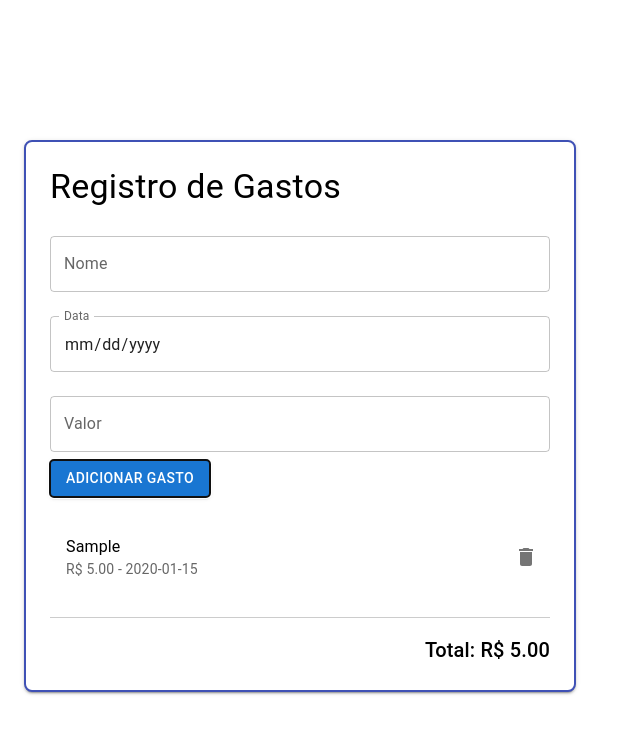
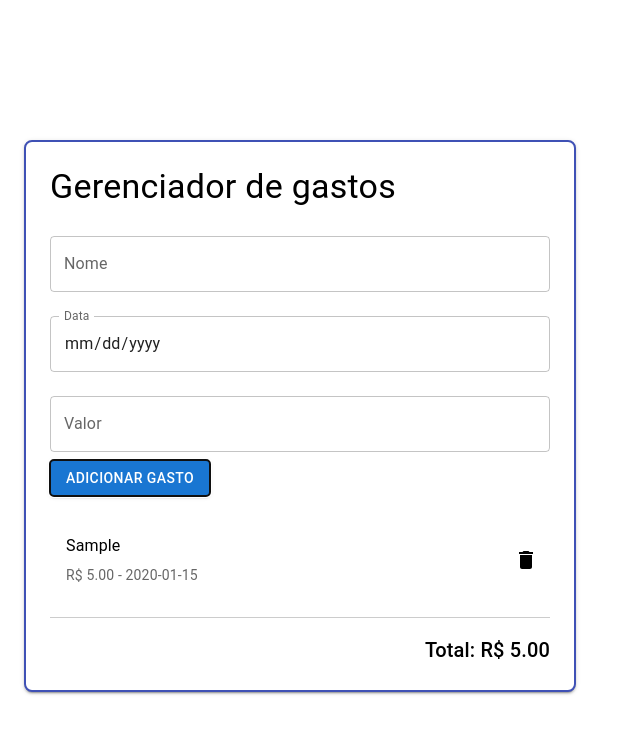
Before and after one commit to Joao-Lucas-de-Oliveira-Lima/web-expense-manager-front, a React (Vite) app: page / in a window 1280 px wide. Both pictures are taken after typing "Sample", "2020-01-15", "5" into the empty fields and a click on the button "ADICIONAR GASTO". Shown: the top 734 px of the page, without its empty margins (0-640 px from the left). Built offline with nearby package versions, Linux system fonts and the light colour scheme.

Commit message:
feat: final version

```diff
--- a/src/App.jsx
+++ b/src/App.jsx
@@ -26,9 +26,11 @@ const App = () => {
       return;
     }
 
+    // Se a validação passar, adiciona a despesa
     setExpenses([...expenses, expense]);
     setShowAlert(false); // Ocultar o alerta quando o gasto for adicionado corretamente
   };
+
 
   const removeExpense = (index) => {
     const newExpenses = expenses.filter((_, i) => i !== index);
@@ -63,7 +65,7 @@ const App = () => {
         }}
       >
         <Typography variant="h4" component="h1" gutterBottom sx={{ color: 'black' }}>
-          Registro de Gastos
+          Gerenciador de gastos
         </Typography>
 
         {/* Formulário */}
--- a/src/components/ExpenseForm.jsx
+++ b/src/components/ExpenseForm.jsx
@@ -2,22 +2,31 @@ import React, { useState } from 'react';
 import { TextField, Button, Box } from '@mui/material';
 
 const ExpenseForm = ({ onAddExpense }) => {
-  // Inicializar os campos com valores padrão
-  const [name, setName] = useState(''); // Padrão vazio
-  const [date, setDate] = useState(''); // Padrão vazio
-  const [value, setValue] = useState(''); // Padrão vazio
-
+  const [name, setName] = useState('');
+  const [date, setDate] = useState('');
+  const [value, setValue] = useState('');
   const handleSubmit = (e) => {
     e.preventDefault();
 
-    // Chama a função onAddExpense com um objeto que pode ter valores vazios
     onAddExpense({ name, date, value });
+    if (name && date && value >= 0) {
+      setName('');
+      setDate('');
+      setValue('');
+    } else {
+      console.log('Preencha todos os campos corretamente.');
+    }
+  };
 
-    // Limpar o formulário após a submissão
+  /*
+  const handleSubmit = (e) => {
+    e.preventDefault();
+    onAddExpense({ name, date, value });
     setName('');
     setDate('');
     setValue('');
   };
+  */
 
   return (
     <Box component="form" onSubmit={handleSubmit} sx={{ mb: 2 }}>
@@ -35,14 +44,16 @@ const ExpenseForm = ({ onAddExpense }) => {
         variant="outlined"
         fullWidth
         margin="normal"
-        InputLabelProps={{
-          shrink: true,
+        slotProps={{
+          inputLabel: {
+            shrink: date !== 'data',
+          },
         }}
         value={date}
         onChange={(e) => setDate(e.target.value)}
         sx={{
           '& input::-webkit-calendar-picker-indicator': {
-            filter: 'invert(1)', // Torna o ícone preto
+            filter: 'invert(1)',
           },
         }}
       />
@@ -55,7 +66,7 @@ const ExpenseForm = ({ onAddExpense }) => {
         value={value}
         onChange={(e) => setValue(e.target.value)}
         inputProps={{
-          min: 0, // Define o valor mínimo como 0
+          min: 0,
         }}
       />
       <Button variant="contained" color="primary" type="submit">
--- a/src/components/ExpenseList.jsx
+++ b/src/components/ExpenseList.jsx
@@ -1,5 +1,5 @@
 import React from 'react';
-import { List, ListItem, ListItemText, ListItemSecondaryAction, IconButton } from '@mui/material';
+import { List, ListItem, ListItemText, IconButton, Tooltip } from '@mui/material';
 import DeleteIcon from '@mui/icons-material/Delete';
 
 const ExpenseList = ({ expenses, onRemoveExpense }) => {
@@ -14,22 +14,40 @@ const ExpenseList = ({ expenses, onRemoveExpense }) => {
             sx={{
               display: 'flex',
               justifyContent: 'space-between',
-              overflow: 'hidden', // Previne o scroll horizontal
-              whiteSpace: 'nowrap', // Impede quebra de linha
-              textOverflow: 'ellipsis', // Adiciona "..." quando o texto é muito longo
-              maxWidth: '100%' // Limita a largura máxima do item
+              maxWidth: '100%',
             }}
           >
             <ListItemText
-              primary={expense.name}
+              primary={
+                <Tooltip title={expense.name} arrow>
+                  <span
+                    style={{
+                      overflow: 'hidden',
+                      whiteSpace: 'nowrap',
+                      textOverflow: 'ellipsis',
+                      display: 'inline-block',
+                      maxWidth: '70%',
+                      cursor: 'pointer',
+                    }}
+                  >
+                    {expense.name.length > 50 ? `${expense.name.slice(0, 40)}...` : expense.name}
+                  </span>
+                </Tooltip>
+              }
               secondary={`R$ ${parseFloat(expense.value).toFixed(2)} - ${expense.date}`}
-              sx={{ color: 'black' }} // Define a cor do texto como preto
+              sx={{ color: 'black' }}
             />
-            <ListItemSecondaryAction>
-              <IconButton edge="end" aria-label="delete" onClick={() => onRemoveExpense(index)}>
-                <DeleteIcon />
-              </IconButton>
-            </ListItemSecondaryAction>
+            <IconButton edge="end" aria-label="delete" onClick={() => onRemoveExpense(index)}>
+              <DeleteIcon
+                sx={{
+                  cursor: 'pointer',
+                  color: 'black',
+                  '&:hover': {
+                    color: 'red',
+                  },
+                }}
+              />
+            </IconButton>
           </ListItem>
         ))}
       </List>
```
